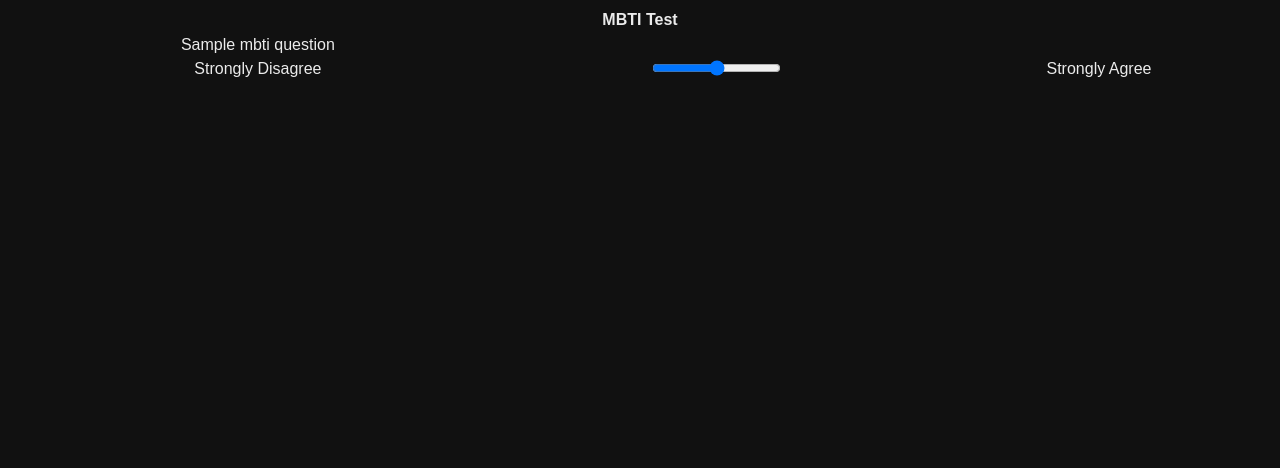
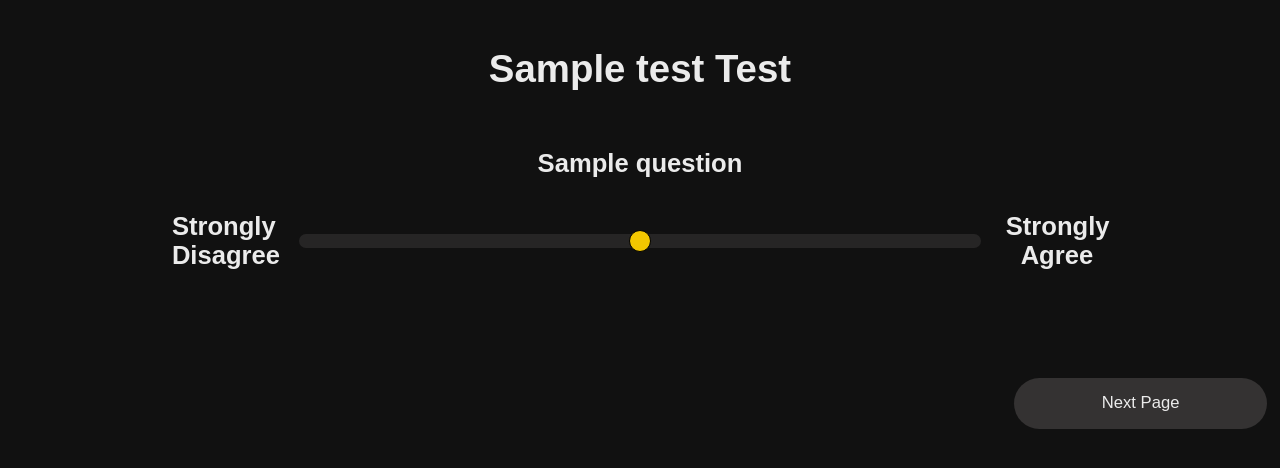
Before and after one commit to parsasaeedi/Hyellow, a Flask app: template templates/questionnaireMBTI.html in a window 1280 px wide. Shown: the top 468 px of the page. Run offline with Flask 2, Linux system fonts and the light colour scheme; the template is opened without the code that fills it: most values are stand-ins (such as "Sample title", 1, 10 or a date in 2020); some libraries are stand-ins or nearby versions.

Commit message:
add questionnaireMBTI

```diff
--- a/application.py
+++ b/application.py
@@ -40,15 +40,29 @@ def index():
     return "Hello"
 
 
-@app.route("/questionnaireMBTI")
-def questionnaire():
+@app.route("/questionnaire/1")
+def MBTI():
     MBTI_questions = [
         "After a tiring weekend you recharge by being with people instead of being by yourself",
         "Instead of thinking about present details, you'd rather think of future possibilities",
         "You analyze the problem to make decisions instead of just trusting your gut",
         "You'd rather plan your birthday compared to celebrating it spontaneously"]
+    test = "MBTI"
     if request.method == "GET":
-        return render_template("questionnaireMBTI.html", MBTI_questions = MBTI_questions)
+        return render_template("questionnaireMBTI.html", questions = MBTI_questions, test = test)
+    # add else statement if method == 'post' and return value of the personality type etc.
+
+
+@app.route("/questionnaire/2")
+def ColorTest():
+    MBTI_questions = [
+        "After a tiring weekend you recharge by being with people instead of being by yourself",
+        "Instead of thinking about present details, you'd rather think of future possibilities",
+        "You analyze the problem to make decisions instead of just trusting your gut",
+        "You'd rather plan your birthday compared to celebrating it spontaneously"]
+    test = "MBTI"
+    if request.method == "GET":
+        return render_template("questionnaireMBTI.html", questions=MBTI_questions, test=test)
     # add else statement if method == 'post' and return value of the personality type etc.
 
 
--- /dev/null
+++ b/static/slider.css
@@ -0,0 +1,272 @@
+input[type=range] {
+  width: 100%;
+  margin: 4.4px 0;
+  background-color: transparent;
+  -webkit-appearance: none;
+}
+input[type=range]:focus {
+  outline: none;
+}
+input[type=range]::-webkit-slider-runnable-track {
+  background: rgba(52, 50, 50, 0.6);
+  border: 0;
+  border-radius: 25px;
+  width: 100%;
+  height: 13.2px;
+  cursor: pointer;
+}
+input[type=range]::-webkit-slider-thumb {
+  margin-top: -4.4px;
+  width: 22px;
+  height: 22px;
+  background: #f3c700;
+  border: 1px solid #000000;
+  border-radius: 50px;
+  cursor: pointer;
+  -webkit-appearance: none;
+}
+input[type=range]:focus::-webkit-slider-runnable-track {
+  background: #413f3f;
+}
+input[type=range]::-moz-range-track {
+  background: rgba(52, 50, 50, 0.6);
+  border: 0;
+  border-radius: 25px;
+  width: 100%;
+  height: 13.2px;
+  cursor: pointer;
+}
+input[type=range]::-moz-range-thumb {
+  width: 22px;
+  height: 22px;
+  background: #f3c700;
+  border: 1px solid #000000;
+  border-radius: 50px;
+  cursor: pointer;
+}
+input[type=range]::-ms-track {
+  background: transparent;
+  border-color: transparent;
+  border-width: 5.4px 0;
+  color: transparent;
+  width: 100%;
+  height: 13.2px;
+  cursor: pointer;
+}
+input[type=range]::-ms-fill-lower {
+  background: #272626;
+  border: 0;
+  border-radius: 50px;
+}
+input[type=range]::-ms-fill-upper {
+  background: rgba(52, 50, 50, 0.6);
+  border: 0;
+  border-radius: 50px;
+}
+input[type=range]::-ms-thumb {
+  width: 22px;
+  height: 22px;
+  background: #f3c700;
+  border: 1px solid #000000;
+  border-radius: 50px;
+  cursor: pointer;
+  margin-top: 0px;
+  /*Needed to keep the Edge thumb centred*/
+}
+input[type=range]:focus::-ms-fill-lower {
+  background: rgba(52, 50, 50, 0.6);
+}
+input[type=range]:focus::-ms-fill-upper {
+  background: #413f3f;
+}
+/*TODO: Use one of the selectors from https://stackoverflow.com/a/20541859/7077589 and figure out
+how to remove the virtical space around the range input in IE*/
+@supports (-ms-ime-align:auto) {
+  /* Pre-Chromium Edge only styles, selector taken from hhttps://stackoverflow.com/a/32202953/7077589 */
+  input[type=range] {
+    margin: 0;
+    /*Edge starts the margin from the thumb, not the track as other browsers do*/
+  }
+}
+
+input[type=range] {
+  width: 100%;
+  margin: 4.4px 0;
+  background-color: transparent;
+  -webkit-appearance: none;
+}
+input[type=range]:focus {
+  outline: none;
+}
+input[type=range]::-webkit-slider-runnable-track {
+  background: rgba(52, 50, 50, 0.6);
+  border: 0;
+  border-radius: 25px;
+  width: 100%;
+  height: 13.2px;
+  cursor: pointer;
+}
+input[type=range]::-webkit-slider-thumb {
+  margin-top: -4.4px;
+  width: 22px;
+  height: 22px;
+  background: #f3c700;
+  border: 1px solid #000000;
+  border-radius: 50px;
+  cursor: pointer;
+  -webkit-appearance: none;
+}
+input[type=range]:focus::-webkit-slider-runnable-track {
+  background: #413f3f;
+}
+input[type=range]::-moz-range-track {
+  background: rgba(52, 50, 50, 0.6);
+  border: 0;
+  border-radius: 25px;
+  width: 100%;
+  height: 13.2px;
+  cursor: pointer;
+}
+input[type=range]::-moz-range-thumb {
+  width: 22px;
+  height: 22px;
+  background: #f3c700;
+  border: 1px solid #000000;
+  border-radius: 50px;
+  cursor: pointer;
+}
+input[type=range]::-ms-track {
+  background: transparent;
+  border-color: transparent;
+  border-width: 5.4px 0;
+  color: transparent;
+  width: 100%;
+  height: 13.2px;
+  cursor: pointer;
+}
+input[type=range]::-ms-fill-lower {
+  background: #272626;
+  border: 0;
+  border-radius: 50px;
+}
+input[type=range]::-ms-fill-upper {
+  background: rgba(52, 50, 50, 0.6);
+  border: 0;
+  border-radius: 50px;
+}
+input[type=range]::-ms-thumb {
+  width: 22px;
+  height: 22px;
+  background: #f3c700;
+  border: 1px solid #000000;
+  border-radius: 50px;
+  cursor: pointer;
+  margin-top: 0px;
+  /*Needed to keep the Edge thumb centred*/
+}
+input[type=range]:focus::-ms-fill-lower {
+  background: rgba(52, 50, 50, 0.6);
+}
+input[type=range]:focus::-ms-fill-upper {
+  background: #413f3f;
+}
+/*TODO: Use one of the selectors from https://stackoverflow.com/a/20541859/7077589 and figure out
+how to remove the virtical space around the range input in IE*/
+@supports (-ms-ime-align:auto) {
+  /* Pre-Chromium Edge only styles, selector taken from hhttps://stackoverflow.com/a/32202953/7077589 */
+  input[type=range] {
+    margin: 0;
+    /*Edge starts the margin from the thumb, not the track as other browsers do*/
+  }
+}
+
+input[type=range] {
+  width: 100%;
+  margin: 4.4px 0;
+  background-color: transparent;
+  -webkit-appearance: none;
+}
+input[type=range]:focus {
+  outline: none;
+}
+input[type=range]::-webkit-slider-runnable-track {
+  background: rgba(52, 50, 50, 0.6);
+  border: 0;
+  border-radius: 25px;
+  width: 100%;
+  height: 13.2px;
+  cursor: pointer;
+}
+input[type=range]::-webkit-slider-thumb {
+  margin-top: -4.4px;
+  width: 22px;
+  height: 22px;
+  background: #f3c700;
+  border: 1px solid #000000;
+  border-radius: 50px;
+  cursor: pointer;
+  -webkit-appearance: none;
+}
+input[type=range]:focus::-webkit-slider-runnable-track {
+  background: #413f3f;
+}
+input[type=range]::-moz-range-track {
+  background: rgba(52, 50, 50, 0.6);
+  border: 0;
+  border-radius: 25px;
+  width: 100%;
+  height: 13.2px;
+  cursor: pointer;
+}
+input[type=range]::-moz-range-thumb {
+  width: 22px;
+  height: 22px;
+  background: #f3c700;
+  border: 1px solid #000000;
+  border-radius: 50px;
+  cursor: pointer;
+}
+input[type=range]::-ms-track {
+  background: transparent;
+  border-color: transparent;
+  border-width: 5.4px 0;
+  color: transparent;
+  width: 100%;
+  height: 13.2px;
+  cursor: pointer;
+}
+input[type=range]::-ms-fill-lower {
+  background: #272626;
+  border: 0;
+  border-radius: 50px;
+}
+input[type=range]::-ms-fill-upper {
+  background: rgba(52, 50, 50, 0.6);
+  border: 0;
+  border-radius: 50px;
+}
+input[type=range]::-ms-thumb {
+  width: 22px;
+  height: 22px;
+  background: #f3c700;
+  border: 1px solid #000000;
+  border-radius: 50px;
+  cursor: pointer;
+  margin-top: 0px;
+  /*Needed to keep the Edge thumb centred*/
+}
+input[type=range]:focus::-ms-fill-lower {
+  background: rgba(52, 50, 50, 0.6);
+}
+input[type=range]:focus::-ms-fill-upper {
+  background: #413f3f;
+}
+/*TODO: Use one of the selectors from https://stackoverflow.com/a/20541859/7077589 and figure out
+how to remove the virtical space around the range input in IE*/
+@supports (-ms-ime-align:auto) {
+  /* Pre-Chromium Edge only styles, selector taken from hhttps://stackoverflow.com/a/32202953/7077589 */
+  input[type=range] {
+    margin: 0;
+    /*Edge starts the margin from the thumb, not the track as other browsers do*/
+  }
+}
--- a/static/style_questionnaire.css
+++ b/static/style_questionnaire.css
@@ -3,8 +3,66 @@ body{
     color: #EBEBEB;
     font-family: "Montserrat", sans-serif;
 }
-table{
-    width: 100%;
-    vertical-align: center;
+#question h1{
+    font-size: 2vw;
+    margin-top: 0.5vw;
+    margin-bottom: 0;
+}
+#header h1{
+    font-size: 3vw;
+}
+.center {
+    margin: auto;
+    width: 50%;
+    border: 3px solid transparent;
+    padding: 10px;
+    vertical-align: middle;
     text-align: center;
 }
+.slider{
+    margin: auto;
+    width: 90%;
+    border: 0;
+    padding: 0;
+    vertical-align: middle;
+    text-align: center;
+    position: inline-block;
+    padding-bottom: 3vw;
+    margin-bottom: 3vw;
+
+}
+.slider h2,.slider input{
+    display: inline-block;
+    border: 0;
+    vertical-align: middle;
+}
+.slider input{
+    width: 60%;
+    background: transparent;
+}
+.slider h2{
+    margin: 0,10px;
+    padding: 0 20px;
+    white-space: pre-wrap;
+    width:8vw;
+    font-size: 2vw;
+}
+input[type=submit]{
+    width: 100%;
+    padding: 1.2vw 1.4vw;
+    margin-bottom: 0.8vw;
+    margin-right: 5px;
+    box-sizing: border-box;
+    background-color: #343232;
+    color: #EBEBEB;
+    border-style: none;
+    border-radius: 50px;
+    margin-top: 10px;
+    width: 20%;
+    font-size: 1.3vw;
+    float: right;
+}
+input[type=submit]:hover{
+    background-color: #f8bb3f;
+    color: #7D7878;
+}
--- /dev/null
+++ b/templates/questionnaireColorTest.html
@@ -0,0 +1 @@
+{% extends "questionnaireMBTI.html" %}
--- a/templates/questionnaireMBTI.html
+++ b/templates/questionnaireMBTI.html
@@ -3,31 +3,23 @@
 <html lang="en">
 <head>
     <meta charset="UTF-8">
-    <title>QuestionnaireMBTI</title>
-<!--    <link rel="stylesheet" href="style_questionnaire.css">-->
+    <title>Questionnaire{{test}}</title>
+    <link rel="stylesheet" href="../static/slider.css">
     <link rel="stylesheet" href="../static/style_questionnaire.css">
 </head>
 <body>
-    <table id="container">
-        <tr><th>MBTI Test</th></tr>
-        <tr>
-            <td>
-                {%- for question in MBTI_questions -%}
-                <table>
-                    <tr><td>{{question}}</td></tr>
-                    <tr>
-                        <td>Strongly Disagree</td>
-                        <td colspan="3">
-                            <div class="slidecontainer">
-                                <input type="range" min="0" max="2" value="1" class="slider" id="myRange">
-                            </div>
-                        </td>
-                        <td>Strongly Agree</td>
-                    </tr>
-                </table>
-                {%- endfor -%}
-            </td>
-        </tr>
-    </table>
+<form action=database_somewhere method="post" id="MBTI"></form>
+<div class="center" id="header"><h1>{{test}} Test</h1></div>
+{%- for question in questions -%}
+<div class="center" id="question"><h1>{{question}}</h1></div>
+<div class="slider">
+    <h2>Strongly Disagree</h2>
+    <input type="range" min="-1" max="1" value="0" id="myRange">
+    <h2>Strongly Agree</h2>
+</div>
+{%- endfor -%}
+<div>
+    <input type="submit" form="MBTI" value="Next Page">
+</div>
 </body>
 </html>
```
